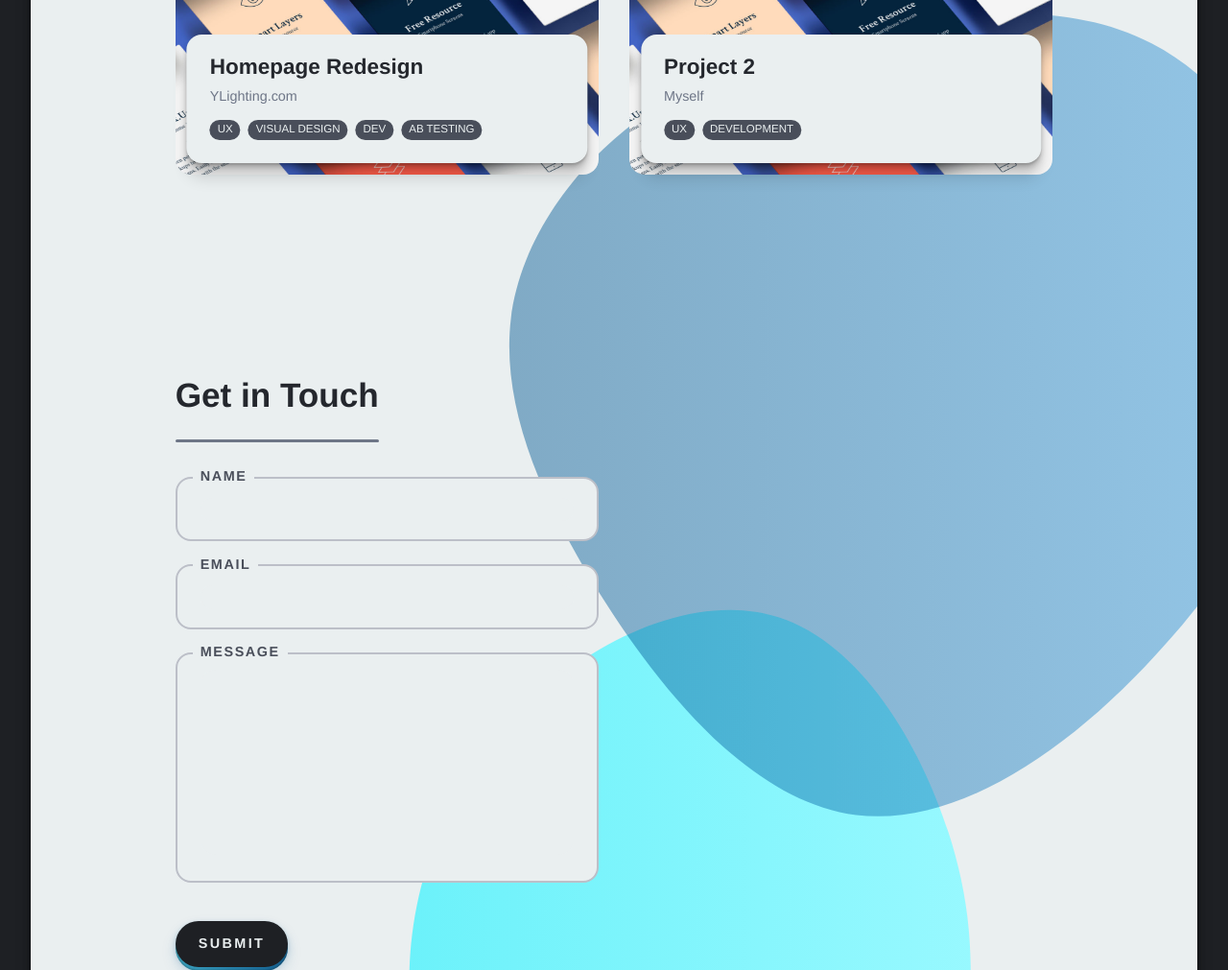
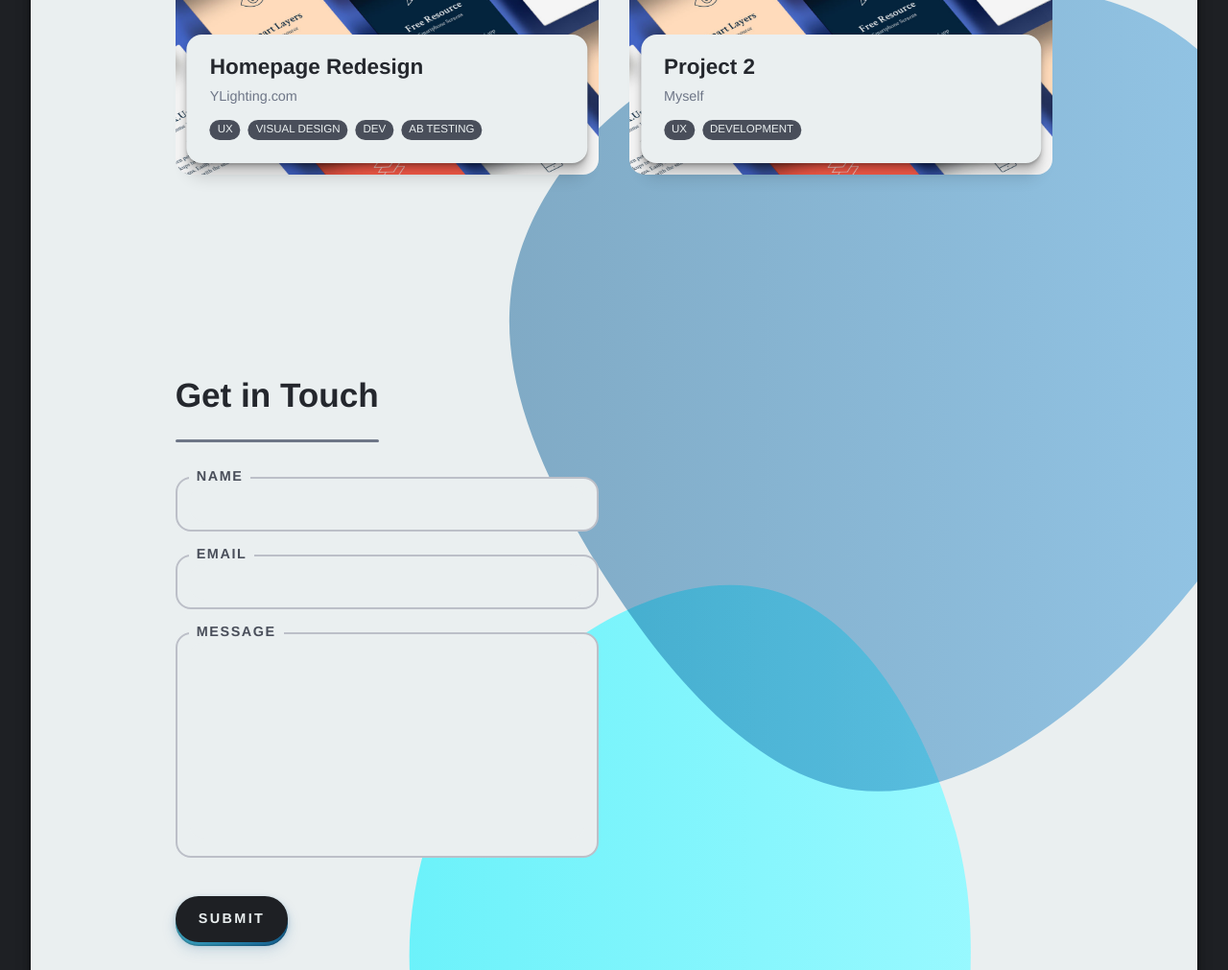
Before and after one commit to brandonbews/bews-portfolio, a Gatsby site: page / in a window 1280 px wide. Shown: the part 1420-2431 px from the top of the page at 96% size. Built offline with nearby package versions, Linux system fonts and the light colour scheme; Gatsby itself is replaced by a stand-in of ours.

Commit message:
Fixed colors on autofill form fields.

```diff
--- a/src/components/styles/_colors.scss
+++ b/src/components/styles/_colors.scss
@@ -67,6 +67,8 @@
   --colorFormLabels--night: var(--colorGrayXLight);
   --colorFormValues: var(--colorBlack);
   --colorFormValues--night: var(--colorWhite);
+  --colorFormAutofillBg: var(--colorGrayXLight);
+  --colorFormAutofillBg--night: var(--colorGrayDark);
 
   /* Social Icons */
   --colorSocialIcons: var(--colorGray);
--- a/src/components/styles/_contact-form.scss
+++ b/src/components/styles/_contact-form.scss
@@ -4,7 +4,7 @@
   background-color: var(--colorBackground);
   border: 2px solid var(--colorFormFieldStroke);
   border-radius: var(--radiusBase);
-  padding: var(--spacer4) var(--spacer5);
+  padding: var(--spacer2) var(--spacer3);
   margin-bottom: var(--spacer5);
   input,
   textarea {
@@ -15,16 +15,29 @@
     color: var(--colorFormValues);
     border-radius: var(--radiusBase);
     width: 100%;
+    padding: var(--spacer2) var(--spacer4);
+    position: relative;
+    z-index: 2;
+    &:-webkit-autofill,
+    &:-webkit-autofill:hover,
+    &:-webkit-autofill:focus,
+    &:-webkit-autofill:active {
+      -webkit-box-shadow: 0 0 0 60px var(--colorFormAutofillBg) inset !important;
+      background-clip: content-box !important;
+      background-color: var(--colorFormAutofillBg) !important;
+      -webkit-text-fill-color: var(--colorFormValues) !important;
+    }
   }
   label {
     position: absolute;
     top: -1.1rem;
     left: 0;
     background-color: var(--colorBackground);
-    margin-left: var(--spacer4);
+    margin-left: var(--spacer3);
     font-size: 0;
     color: var(--colorFormLabels);
     padding: var(--spacer2);
+    z-index: 1;
   }
 }
 .contract-form__field-label {
--- a/src/components/styles/_night-mode.scss
+++ b/src/components/styles/_night-mode.scss
@@ -37,6 +37,7 @@
     --colorFormFieldStroke: var(--colorFormFieldStroke--night);
     --colorFormLabels: var(--colorFormLabels--night);
     --colorFormValues: var(--colorFormValues--night);
+    --colorFormAutofillBg: var(--colorFormAutofillBg--night);
 
     // Add a text shadow to large breakpoint in intro header
     // The colors here are manual to manage the alpha channel
--- a/src/components/styles/_portfolio.scss
+++ b/src/components/styles/_portfolio.scss
@@ -29,6 +29,7 @@
   transform: translateX(-50%);
   box-shadow: var(--shadowBoxCard);
   padding: var(--spacer4);
+  padding-bottom: var(--spacer2);
   width: calc(100% - var(--spacer4));
   bottom: calc(var(--spacer4) / 2);
   @include screen-sm {
@@ -37,6 +38,7 @@
   }
   @include screen-lg {
     padding: var(--spacer5);
+    padding-bottom: var(--spacer4);
   }
 }
 .portfolio-project__name {
@@ -57,6 +59,7 @@
 
 .portfolio-project__skills {
   display: flex;
+  flex-wrap: wrap;
 }
 .portfolio-project__skill {
   font-size: 0;
@@ -66,6 +69,7 @@
   border-radius: 100rem;
   padding: var(--spacer1) var(--spacer2);
   margin-right: var(--spacer2);
+  margin-bottom: var(--spacer2);
 }
 .portfolio-project__skill-content {
   @include uiFont(1);
@@ -152,6 +156,7 @@
 }
 .portfolio-article__pills {
   display: flex;
+  flex-wrap: wrap;
   margin-bottom: var(--spacer6);
 }
 .portfolio-article__pill {
```
